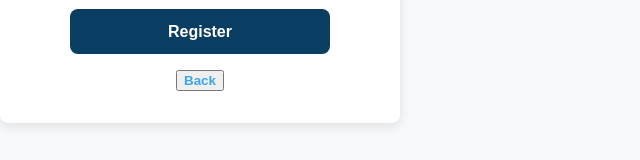
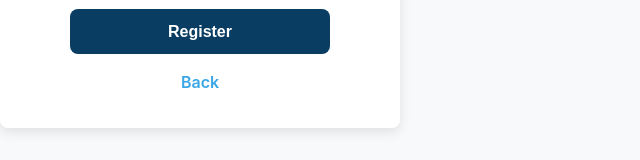
Before and after one commit to roc2246/ski-lessons, a React (Vite) app in the folder client/: page /register in a window 1280 px wide. Shown: the part 234-394 px from the top of the page, without its empty margins (0-640 px from the left). Built offline with nearby package versions, Linux system fonts and the light colour scheme.

Commit message:
Refactored back button to Link component

```diff
--- a/client/src/pages/Register.jsx
+++ b/client/src/pages/Register.jsx
@@ -1,7 +1,8 @@
 import { useState } from "react";
 import * as lib from "../utils/auth-library"; // assuming your auth-library has a register() function
-import { useNavigate } from "react-router-dom"; // for navigation after register
+import { useNavigate, Link } from "react-router-dom"; // for navigation after register
 import Field from "../components/Field";
+import Back from "../components/buttons/Back";
 
 function Register() {
   const [username, setUsername] = useState("");
@@ -49,12 +50,9 @@ function Register() {
         </button>
       </form>
 
-      <button
-        className="new-user__link"
-        onClick={() => navigate("/")} // go back to login
-      >
+      <Link to="/" className="new-user__link">
         Back
-      </button>
+      </Link>
     </main>
   );
 }
```
